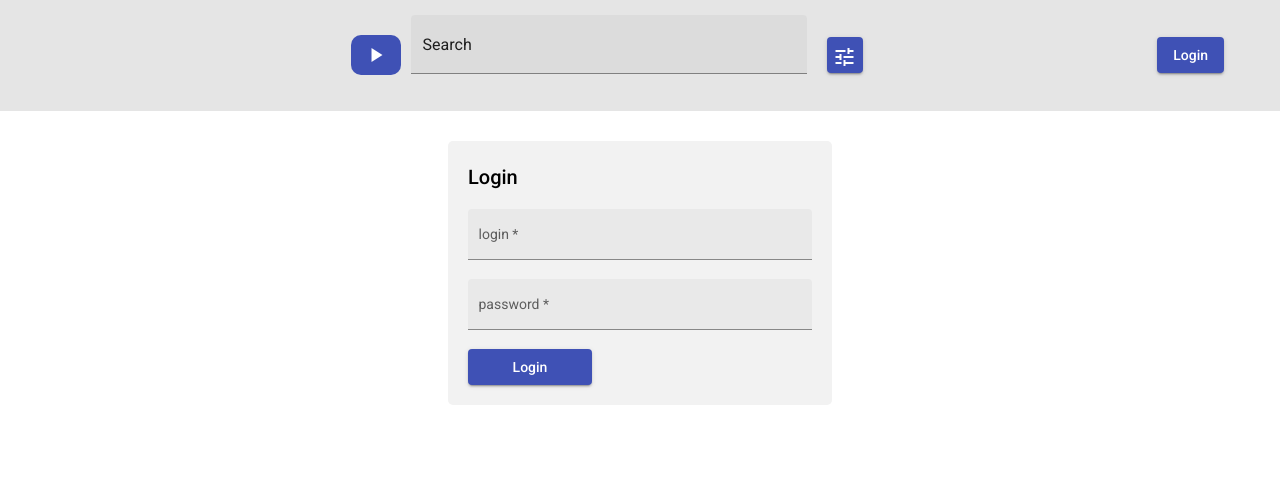
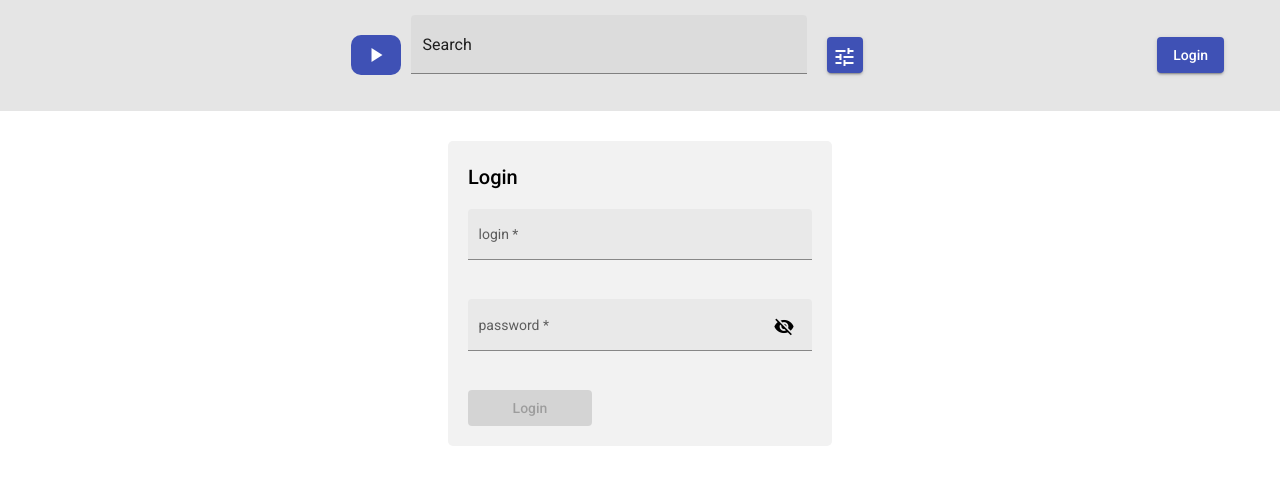
Before and after one commit to ElenaPogodaeva/youtube-client, an Angular app in the folder youtube-client/: page /auth/sign-in in a window 1280 px wide. Shown: the top 484 px of the page. Built offline with nearby package versions, Linux system fonts and the light colour scheme.

Commit message:
feat: add login form validation

```diff
--- a/youtube-client/src/app/auth/components/login-form/login-form.component.html
+++ b/youtube-client/src/app/auth/components/login-form/login-form.component.html
@@ -1,13 +1,34 @@
 <form class="form" [formGroup]="loginForm" (submit)="loginForm.valid && submit()">
   <mat-form-field appearance="fill">
     <mat-label>login</mat-label>
-    <input matInput type="email" formControlName="login">
+    <input matInput type="email" formControlName="login" required>
+    <mat-error *ngIf="login?.invalid && (login?.dirty || login?.touched)">
+      <span *ngIf="login?.errors?.['required']">
+        Please enter a login email.
+      </span>
+      <span *ngIf="login?.errors?.['email']">
+        The login email is invalid.
+      </span>
+    </mat-error>
   </mat-form-field>
   <mat-form-field appearance="fill">
     <mat-label>password</mat-label>
-    <input matInput type="password" formControlName="password">
+    <input matInput [type]="hide ? 'password' : 'text'" formControlName="password" required>
+    <button mat-icon-button matSuffix (click)="hide = !hide" [attr.aria-label]="'Hide password'"
+      [attr.aria-pressed]="hide">
+      <mat-icon>{{hide ? 'visibility_off' : 'visibility'}}</mat-icon>
+    </button>
+    <mat-error *ngIf="password?.invalid && (password?.dirty || password?.touched)">
+      <span *ngIf="password?.errors?.['required']">
+        Please enter a password.
+      </span>
+      <span *ngIf="password?.errors?.['passwordStrength']">
+        Your password isn't strong enough:
+        {{password?.errors?.['passwordStrength']}}
+      </span>
+    </mat-error>
   </mat-form-field>
-    <button type="sumbit" mat-raised-button color="primary" class="login-btn">
-      Login
-    </button>
+  <button type="sumbit" mat-raised-button color="primary" class="login-btn" [disabled]="!loginForm.valid">
+    Login
+  </button>
 </form>
--- a/youtube-client/src/app/auth/components/login-form/login-form.component.scss
+++ b/youtube-client/src/app/auth/components/login-form/login-form.component.scss
@@ -1,5 +1,6 @@
 .mat-form-field {
   width: 100%;
+  margin-bottom: 20px;
 }
 .login-btn {
   width: 124px;
--- a/youtube-client/src/app/auth/components/login-form/login-form.component.ts
+++ b/youtube-client/src/app/auth/components/login-form/login-form.component.ts
@@ -2,6 +2,7 @@ import { Component } from '@angular/core';
 import type { OnInit } from '@angular/core';
 import { FormBuilder, FormGroup, Validators } from '@angular/forms';
 import { AuthService } from '../../services/auth.service';
+import { ValidationService } from '../../../../app/core/services/validation.service';
 
 @Component({
   selector: 'app-login-form',
@@ -13,17 +14,30 @@ export class LoginFormComponent implements OnInit {
 
   token: string = 'some-token';
 
-  constructor(private fb: FormBuilder, private authService: AuthService) {}
+  hide = true;
+
+  constructor(
+    private fb: FormBuilder,
+    private authService: AuthService,
+    private validationService: ValidationService,
+  ) {}
 
   ngOnInit(): void {
     this.loginForm = this.fb.group({
       login: ['', [Validators.required, Validators.email]],
-      password: ['', Validators.required],
+      password: ['', [Validators.required, this.validationService.passwordValidator()]],
     });
+  }
+
+  get login() {
+    return this.loginForm.get('login');
+  }
+
+  get password() {
+    return this.loginForm.get('password');
   }
 
   public submit() {
     this.authService.login(this.token);
-    console.log(this.loginForm.value);
   }
 }
```
